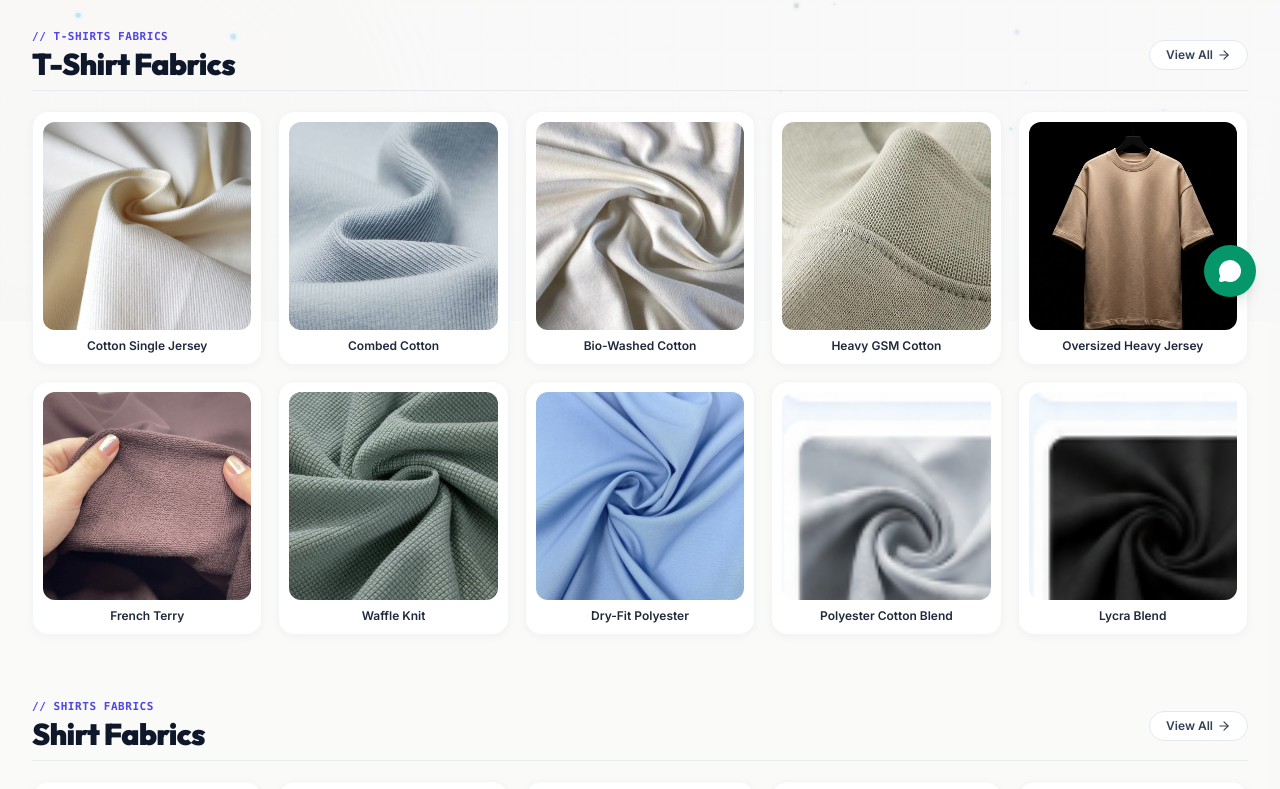
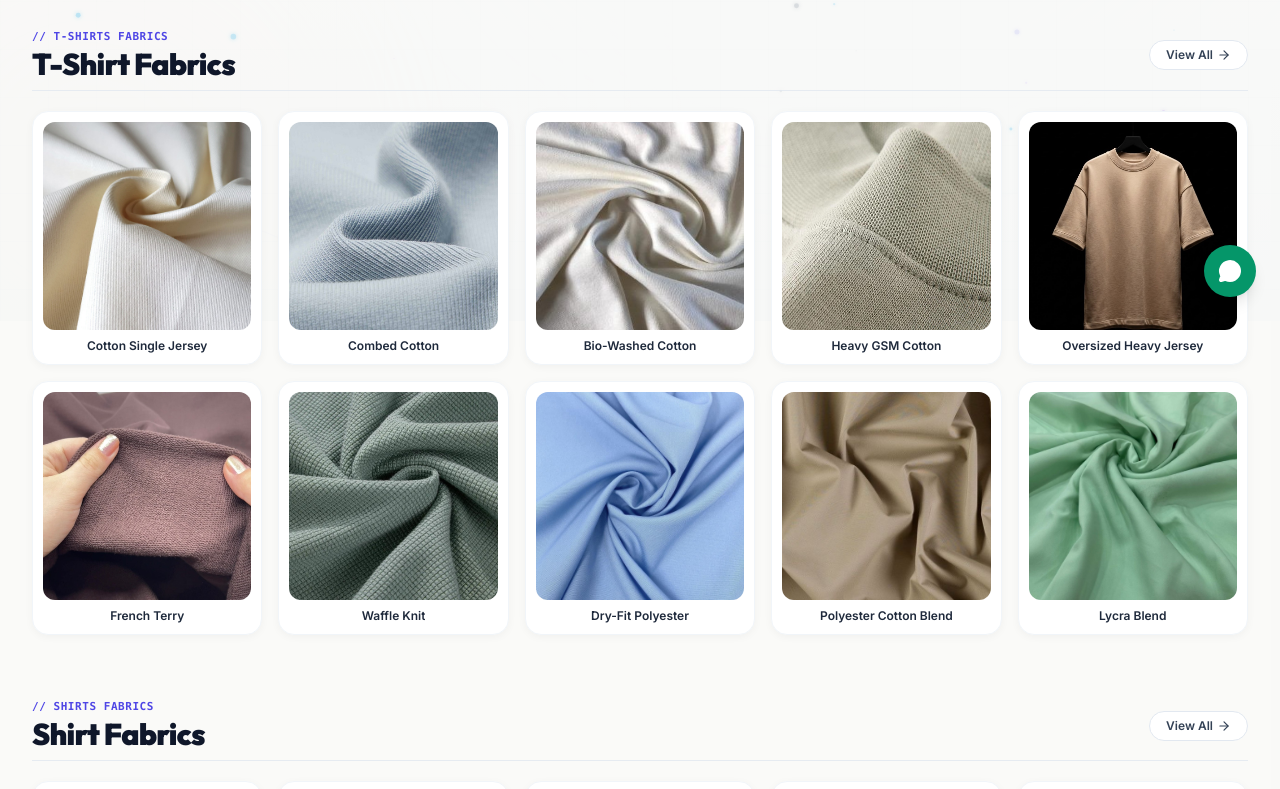
Before and after one commit to navirohithn24csa-blip/webtedye, a React (Vite) app: page /fabrics in a window 1280 px wide. Shown: the part 479-1268 px from the top of the page. Built offline with nearby package versions, Linux system fonts and the light colour scheme.

Commit message:
Update items 9 and 10 (Polyester Cotton Blend and Lycra Blend) with user photos

```diff
--- a/src/pages/FabricsPage.tsx
+++ b/src/pages/FabricsPage.tsx
@@ -68,12 +68,12 @@ export const FabricsPage: React.FC = () => {
     {
       id: 'tf-polyester-cotton-blend',
       name: 'Polyester Cotton Blend',
-      image: '/fabric-polyester-cotton-blend.png'
+      image: '/fabric-polyester-cotton-blend.jpg'
     },
     {
       id: 'tf-lycra-blend',
       name: 'Lycra Blend',
-      image: '/fabric-lycra-blend.png'
+      image: '/fabric-lycra-blend.jpg'
     }
   ];
 
```
Also changed, not shown: public/fabric-lycra-blend.jpg (added), public/fabric-polyester-cotton-blend.jpg (added).
